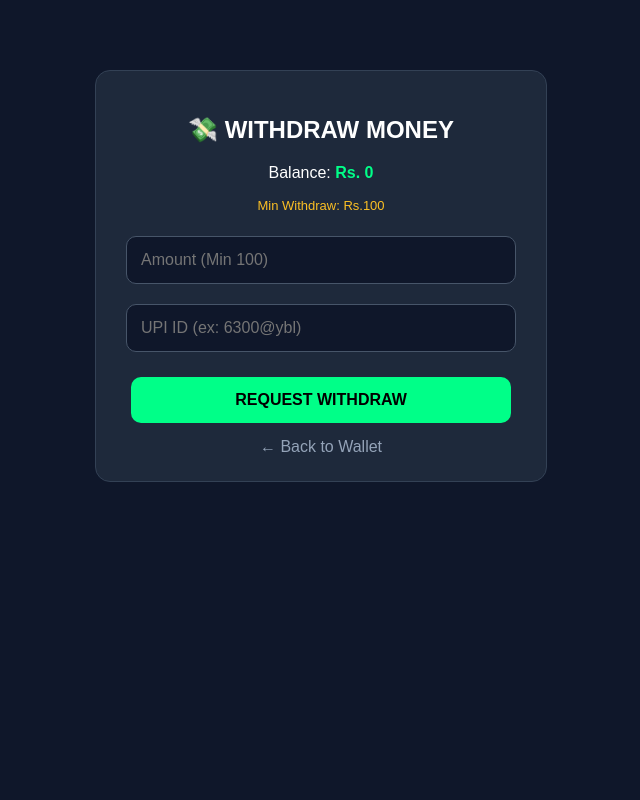
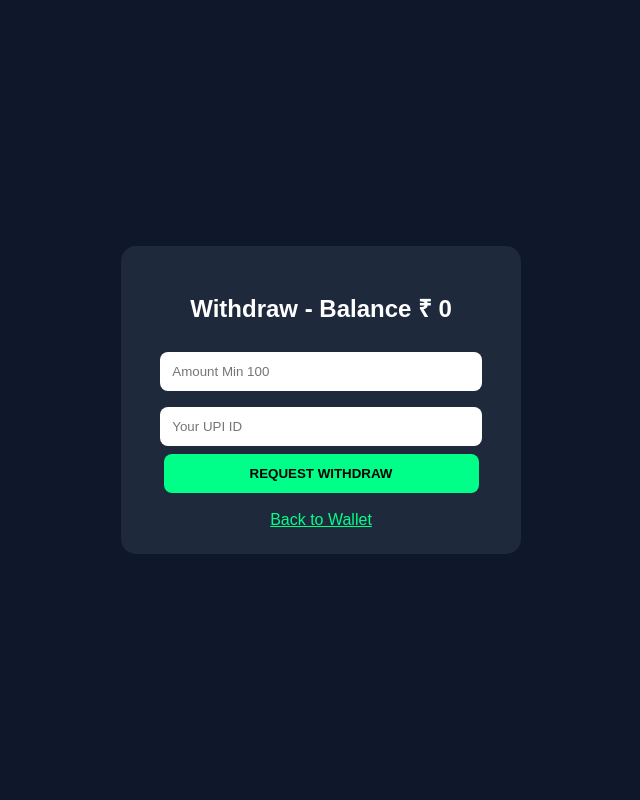
Before and after one commit to kothapallisravankumar05-art/sd-tournments, a Flask app: page /withdraw in a window 1280 px wide. Shown: the whole page, without its empty margins (319-959 px from the left). Run offline with Flask 3, Linux system fonts and the light colour scheme; the visitor is signed in with stand-in values (Sample User, id 1); data comes from the database, SQL or seed files in the repository.

Commit message:
Update withdraw.html

```diff
--- a/templates/withdraw.html
+++ b/templates/withdraw.html
@@ -1,30 +1 @@
-<!DOCTYPE html>
-<html>
-<head>
-<meta name="viewport" content="width=device-width, initial-scale=1">
-<title>Withdraw - SD TOURNAMENTS</title>
-<style>
-body{background:#0f172a;color:#fff;font-family:Arial;padding:20px;margin:0}
-.box{background:#1e293b;padding:25px;border-radius:15px;max-width:400px;margin:50px auto;text-align:center;border:1px solid #334155}
-input{width:90%;padding:14px;border-radius:10px;border:none;margin:10px 0;background:#0f172a;color:#fff;font-size:16px;border:1px solid #475569}
-button{width:95%;padding:14px;background:#00ff88;border:none;border-radius:10px;font-weight:900;font-size:16px;margin-top:15px;cursor:pointer}
-.back{display:inline-block;margin-top:15px;color:#94a3b8;text-decoration:none}
-.alert{background:#1a2e05;color:#a3e635;padding:10px;border-radius:8px;margin-bottom:10px}
-</style>
-</head>
-<body>
-<div class="box">
-<h2>💸 WITHDRAW MONEY</h2>
-<p>Balance: <b style="color:#00ff88">Rs. {{user.balance}}</b></p>
-<p style="color:#fbbf24;font-size:13px">Min Withdraw: Rs.100</p>
-
-<form method="POST">
-<input type="number" name="amount" placeholder="Amount (Min 100)" min="100" required>
-<input type="text" name="upi_id" placeholder="UPI ID (ex: 6300@ybl)" required>
-<button type="submit">REQUEST WITHDRAW</button>
-</form>
-
-<a class="back" href="/wallet">← Back to Wallet</a>
-</div>
-</body>
-</html>
+<!DOCTYPE html><html><head><meta name="viewport" content="width=device-width, initial-scale=1"><style>body{background:#0f172a;color:#fff;font-family:Arial;display:flex;justify-content:center;align-items:center;height:100vh;margin:0}.box{background:#1e293b;padding:25px;border-radius:15px;width:90%;max-width:350px;text-align:center}input{padding:12px;border-radius:8px;border:none;margin:8px;width:85%}button{padding:12px 20px;background:#00ff88;border:none;border-radius:8px;font-weight:900;width:90%}</style></head><body><div class="box"><h2>Withdraw - Balance ₹ {{user.balance}}</h2><form method="POST"><input name="amount" type="number" placeholder="Amount Min 100" required><br><input name="upi_id" placeholder="Your UPI ID" required><br><button>REQUEST WITHDRAW</button></form><br><a href="/wallet" style="color:#00ff88">Back to Wallet</a></div></body></html>
```
